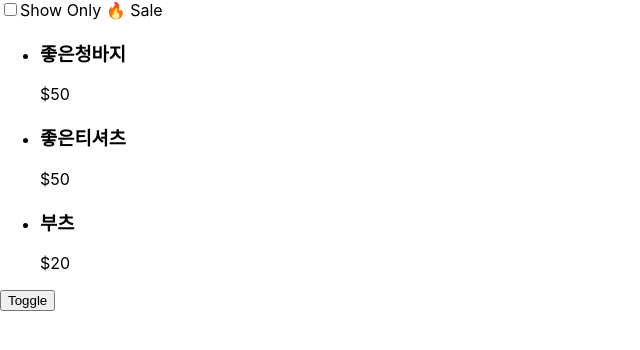
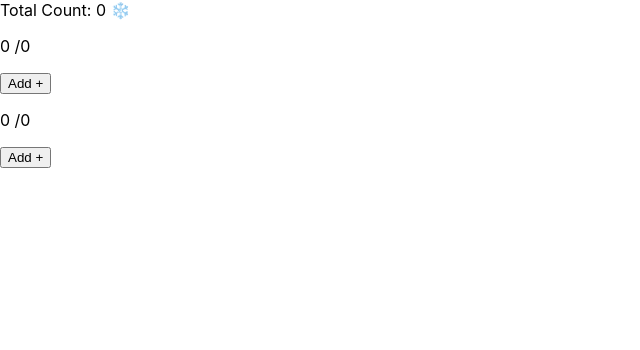
Before and after one commit to lhpark114/react-deepdive, a React (Vite) app: page / in a window 1280 px wide. Shown: the top 350 px of the page, without its empty margins (0-640 px from the left). Built offline with nearby package versions, Linux system fonts and the light colour scheme.

Commit message:
AppClass

```diff
--- /dev/null
+++ b/src/AppClass.jsx
@@ -0,0 +1,32 @@
+import React from 'react';
+import Counter from './components/Counter';
+
+export default class AppClass extends React.Component {
+  state = { count: 0 };
+
+  onClick = () => {
+    this.setState({ count: this.state.count + 1 });
+  };
+
+  componentDidMount() {
+    console.log('컴포넌트가 마운트 되었음!');
+  }
+
+  componentWillUnmount() {
+    console.log('컴포넌트가 곧 언마운트될 예정임!');
+  }
+
+  render() {
+    return (
+      <div className='container'>
+        <div className='banner'>
+          Total Count: {this.state.count} {this.state.count > 10 ? '🔥' : '❄️'}
+        </div>
+        <div className='counters'>
+          <Counter total={this.state.count} onClick={this.onClick} />
+          <Counter total={this.state.count} onClick={this.onClick} />
+        </div>
+      </div>
+    );
+  }
+}
--- /dev/null
+++ b/src/components/Counter.jsx
@@ -0,0 +1,21 @@
+import React, { useState } from 'react';
+
+export default function Counter({ total, onClick }) {
+  const [count, setCount] = useState(0);
+  return (
+    <div className='counter'>
+      <p className='number'>
+        {count} <span className='total'>/{total}</span>
+      </p>
+      <button
+        className='button'
+        onClick={() => {
+          setCount((prev) => prev + 1);
+          onClick();
+        }}
+      >
+        Add +
+      </button>
+    </div>
+  );
+}
--- a/src/index.jsx
+++ b/src/index.jsx
@@ -2,11 +2,11 @@ import React from 'react';
 import ReactDOM from 'react-dom/client';
 import './index.css';
 import reportWebVitals from './reportWebVitals';
-import AppProducts from './AppProducts';
+import AppClass from './AppClass';
 
 const root = ReactDOM.createRoot(document.getElementById('root'));
 root.render(
   <React.StrictMode>
-    <AppProducts />
+    <AppClass />
   </React.StrictMode>
 );
```
